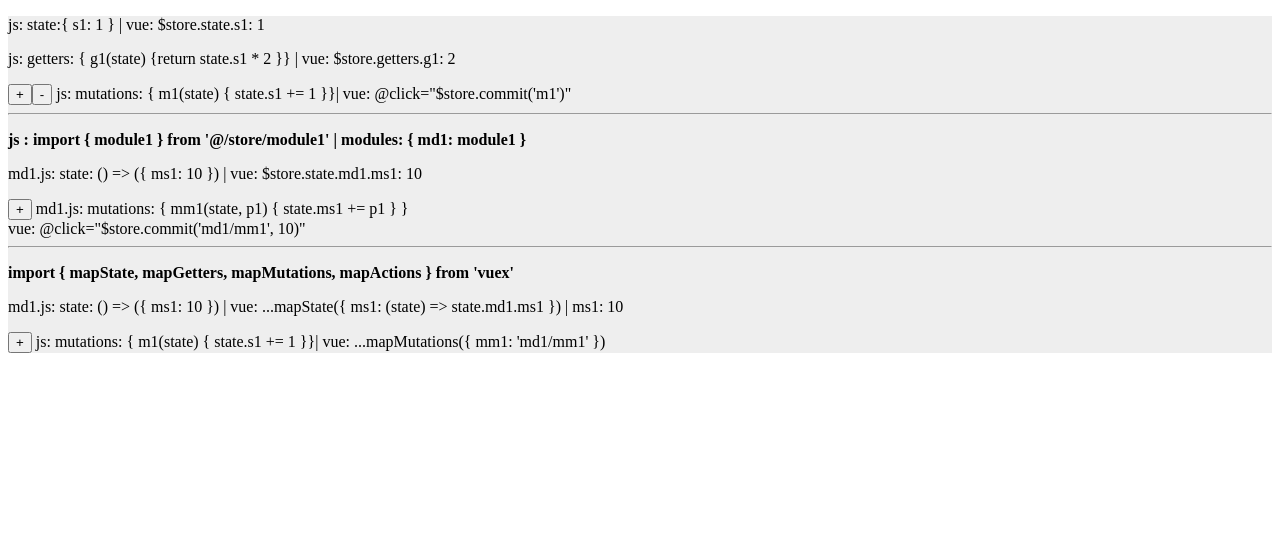
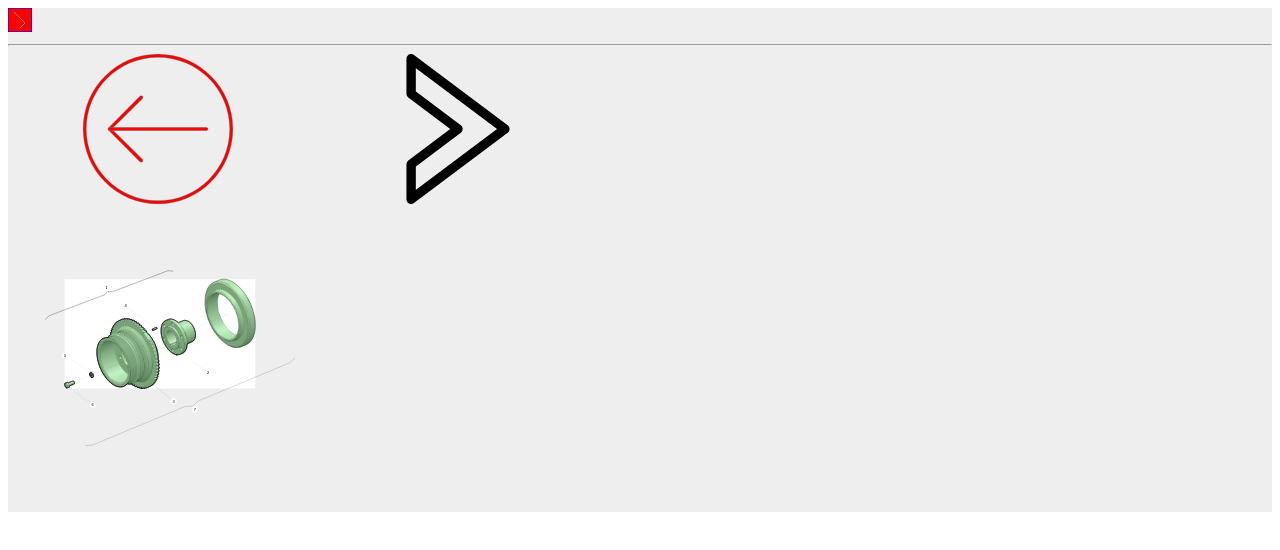
Before and after one commit to sowlru/vue-test, a Vue app: page / in a window 1280 px wide. Shown: the top 550 px of the page. Built offline with nearby package versions, Linux system fonts and the light colour scheme.

Commit message:
Add highlighted in svgTest

```diff
--- a/src/App.vue
+++ b/src/App.vue
@@ -10,7 +10,6 @@
     <!-- <flexbox-test /> -->
     <!-- <promise-test /> -->
     <!-- <proxy-test /> -->
-    <!-- <svg-test /> -->
     <!-- <toast-editor /> -->
 
     <!-- ELEMENT-PLUS -->
@@ -20,9 +19,10 @@
     <!-- GRAPHICS -->
     <!-- <canvas-test /> -->
     <!-- <fabric-test /> -->
+    <svg-test />
 
     <!-- <i18n-test /> -->
-    <store-test />
+    <!-- <store-test /> -->
   </div>
 </template>
 
@@ -37,7 +37,6 @@
 import flexboxTest from '@/components/flexboxTest.vue'
 import promiseTest from '@/components/promiseTest.vue'
 import proxyTest from '@/components/proxyTest.vue'
-import svgTest from '@/components/svgTest.vue'
 import toastEditor from '@/components/toastEditor.vue'
 // ELEMENT-PLUS
 import dialogChild from '@/elementPlus/dialogChild'
@@ -45,6 +44,7 @@
 // GRAPHICS
 import canvasTest from '@/graphics/canvasTest.vue'
 import fabricTest from '@/graphics/fabricTest.vue'
+import svgTest from '@/graphics/svgTest.vue'
 
 import i18nTest from '@/i18n/i18nTest.vue'
 import storeTest from '@/store/storeTest.vue'
@@ -55,16 +55,16 @@
     modalParent,
     algorithmTest,
     chartsTest,
-    fabricTest,
     flexboxTest,
     promiseTest,
     proxyTest,
-    svgTest,
     toastEditor,
     dialogChild,
     tableTest,
 
     canvasTest,
+    fabricTest,
+    svgTest,
 
     i18nTest,
     storeTest
@@ -112,3 +112,30 @@
   background-color: #eee;
 }
 </style>
+<!--
+  01 run scripts
+  package.json : "vue-cli-service serve" ->
+    node_modules\.bin\vue-cli-service ->
+      @vue/cli-service/bin/vue-cli-service.js
+-->
+<!--
+  02 prod
+  npm run build
+  npm i -g serve
+  serve -s dist
+-->
+
+<!--
+  03a run nginx
+  https://nginx.org/download/nginx-1.22.1.zip
+  cd C:\progs\nginx -> nginx // запуск
+  localhost : welcome to ngnix!
+  nginx -s reload
+  nginx -s stop (сразу) / quit (плавно)
+-->
+<!--
+  03b nginx/conf/nginx.conf
+    http : server : location : root : html - где лежит сайт
+    добавить новый сайт:
+      server {listen 1234; server_name mysite; location {root ../..; index }}
+-->
--- a/src/components/svgTest.vue
+++ /dev/null
@@ -1,56 +0,0 @@
-<template>
-  <div class="svg">
-    <div class="a" style="color: blue">
-      <svg
-        xmlns="http://www.w3.org/2000/svg"
-        width="24"
-        height="24"
-        viewBox="0 -24 24 24"
-      >
-        <g
-          fill-rule="evenodd"
-          fill="red"
-          stroke="blue"
-          color="black"
-          transform="rotate(270)"
-        >
-          <path d="M0 0h24v24H0z" />
-          <path stroke="#858585" d="M4 12.011l5 5L20.011 6" />
-        </g>
-      </svg>
-    </div>
-    <hr />
-    <svg display="none">
-      <symbol id="b" viewBox="0 0 524 524">
-        <g>
-          <path
-            d="M262 0c72,0 138,29 185,77 48,47 77,113 77,185 0,72 -29,138 -77,185 -47,48 -113,77 -185,77 -72,0 -138,-29 -185,-77 -48,-47 -77,-113 -77,-185 0,-72 29,-138 77,-185 47,-48 113,-77 185,-77zm177 85c-45,-45 -108,-73 -177,-73 -69,0 -132,28 -177,73 -45,45 -73,108 -73,177 0,69 28,132 73,177 45,45 108,73 177,73 69,0 132,-28 177,-73 45,-45 73,-108 73,-177 0,-69 -28,-132 -73,-177z"
-          />
-          <path
-            d="M208 368c2,3 2,7 0,9 -3,2 -6,2 -9,0l-110 -111c-3,-2 -3,-6 0,-8l110 -111c3,-2 6,-2 9,0 2,2 2,6 0,9l-107 106 107 106z"
-          />
-          <path
-            d="M93 268c-3,0 -6,-3 -6,-6 0,-3 3,-6 6,-6l338 0c3,0 6,3 6,6 0,3 -3,6 -6,6l-338 0z"
-          />
-        </g>
-      </symbol>
-      <symbol id="c" viewBox="0 0 32 32">
-        <g>
-          <polygon
-            points="6 1 6 8.5 16 16 6 23.5 6 31 26 16 6 1"
-            style="
-              fill: none;
-              stroke: #000;
-              stroke-linecap: round;
-              stroke-linejoin: round;
-              stroke-width: 2px;
-            "
-          />
-        </g>
-      </symbol>
-    </svg>
-
-    <svg class="icon"><use xlink:href="#b"></use></svg>
-    <svg class="icon"><use xlink:href="#c"></use></svg>
-  </div>
-</template>
--- /dev/null
+++ b/src/graphics/svgTest.vue
@@ -0,0 +1,97 @@
+<template>
+  <div class="svg">
+    <div class="row1">
+      <div class="a" style="color: blue">
+        <svg
+          xmlns="http://www.w3.org/2000/svg"
+          width="24"
+          height="24"
+          viewBox="0 -24 24 24"
+        >
+          <g
+            fill-rule="evenodd"
+            fill="red"
+            stroke="blue"
+            color="black"
+            transform="rotate(270)"
+          >
+            <path d="M0 0h24v24H0z" />
+            <path stroke="#858585" d="M4 12.011l5 5L20.011 6" />
+          </g>
+        </svg>
+      </div>
+      <hr />
+      <svg display="none">
+        <symbol id="b" viewBox="0 0 524 524">
+          <g>
+            <path
+              d="M262 0c72,0 138,29 185,77 48,47 77,113 77,185 0,72 -29,138 -77,185 -47,48 -113,77 -185,77 -72,0 -138,-29 -185,-77 -48,-47 -77,-113 -77,-185 0,-72 29,-138 77,-185 47,-48 113,-77 185,-77zm177 85c-45,-45 -108,-73 -177,-73 -69,0 -132,28 -177,73 -45,45 -73,108 -73,177 0,69 28,132 73,177 45,45 108,73 177,73 69,0 132,-28 177,-73 45,-45 73,-108 73,-177 0,-69 -28,-132 -73,-177z"
+            />
+            <path
+              d="M208 368c2,3 2,7 0,9 -3,2 -6,2 -9,0l-110 -111c-3,-2 -3,-6 0,-8l110 -111c3,-2 6,-2 9,0 2,2 2,6 0,9l-107 106 107 106z"
+            />
+            <path
+              d="M93 268c-3,0 -6,-3 -6,-6 0,-3 3,-6 6,-6l338 0c3,0 6,3 6,6 0,3 -3,6 -6,6l-338 0z"
+            />
+          </g>
+        </symbol>
+        <symbol id="c" viewBox="0 0 32 32">
+          <g>
+            <polygon
+              points="6 1 6 8.5 16 16 6 23.5 6 31 26 16 6 1"
+              style="
+                fill: none;
+                stroke: #000;
+                stroke-linecap: round;
+                stroke-linejoin: round;
+                stroke-width: 2px;
+              "
+            />
+          </g>
+        </symbol>
+      </svg>
+
+      <svg class="icon"><use xlink:href="#b"></use></svg>
+      <svg class="icon"><use xlink:href="#c"></use></svg>
+    </div>
+    <div class="row2">
+      <!-- <embed
+        id="mainView"
+        style="width: 300px; height: 300px"
+        type="image/svg+xml"
+        src="winter.svg"
+      /> -->
+      <!-- <img src="winter.svg" /> -->
+      <embed
+        id="mainView"
+        style="width: 300px; height: 300px"
+        type="image/svg+xml"
+        src="illustration_456.svg"
+      />
+    </div>
+  </div>
+</template>
+<script>
+export default {
+  data() {
+    return {
+      svgDocument: {}
+    }
+  },
+  mounted() {
+    this.fn()
+  },
+  methods: {
+    fn() {
+      let embed = document.getElementById('mainView')
+      embed.onload = () => {
+        this.svgDocument = embed.getSVGDocument()
+        console.log('svgDocument', this.svgDocument)
+        const nodes = this.svgDocument.childNodes
+        console.log('nodes', nodes)
+      }
+      console.log('embed', embed)
+    }
+  }
+}
+</script>
```
Also changed, not shown: public/illustration_456.svg (added), 1 other file (tests, documents, lock files or other folders).
